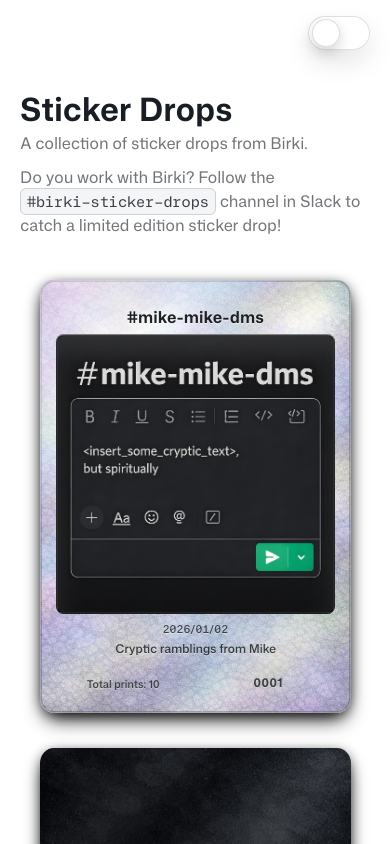
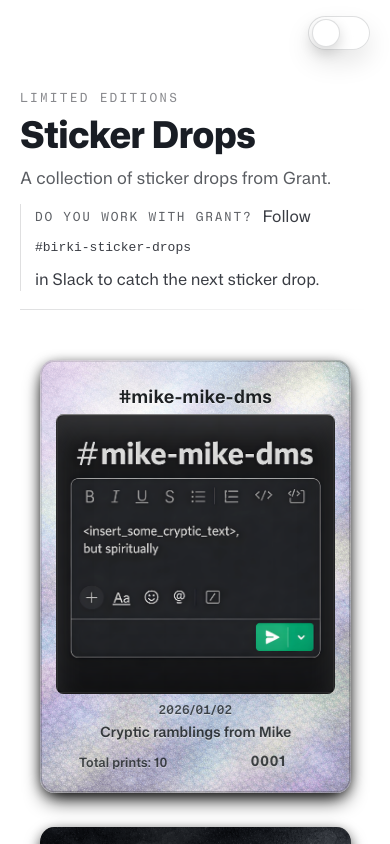
Before and after one commit to GrantBirki/stickers, a Svelte app: page / in a window 390 px wide. Shown: the top 844 px of the page. Built offline with nearby package versions, Linux system fonts and the light colour scheme.

Commit message:
Enhance responsive typography and layout for mobile screens; improve card scaling and header styling on the home page

```diff
--- a/public/css/cards/stickers.css
+++ b/public/css/cards/stickers.css
@@ -66,6 +66,40 @@
   --clip-stage: var(--clip);
   --clip-stage-invert: var(--clip);
   --clip-trainer: var(--clip);
+}
+
+/*
+  Responsive typography (mobile):
+  The card itself can (and should) scale to fit the viewport, but the *text* must
+  stay readable. These overrides intentionally make type feel slightly "zoomed"
+  on small screens to preserve hierarchy + legibility.
+*/
+@media (max-width: 520px) {
+  .card[data-set="stickers"] {
+    /* Bump base type to compensate for smaller card rendering on phones. */
+    font-size: clamp(20px, 5.2vw, 22px);
+
+    /* Preserve hierarchy: title > description > metadata. */
+    --sticker-title-size: 1.34em;
+    --sticker-date-size: 0.92em;
+    --sticker-desc-size: 1.06em;
+    --sticker-prints-size: 0.96em;
+    --sticker-card-number-size: 1.06em;
+    --sticker-meta-weight: 600;
+
+    /* Rebalance layout so bigger type doesn't feel cramped. */
+    --sticker-art-bottom: 30%;
+    --sticker-footer-height: 6%;
+    --sticker-meta-gap: 2.5%;
+  }
+
+  .card[data-set="stickers"][data-front-shape="square"] {
+    --sticker-art-bottom: 28%;
+  }
+
+  .card[data-set="stickers"] .sticker__meta {
+    gap: 8px;
+  }
 }
 
 .card[data-set="stickers"][data-sticker-foil="full"] {
--- a/src/Cards.svelte
+++ b/src/Cards.svelte
@@ -61,6 +61,13 @@
 			opacity: 1 !important;
 			transition: none;
 		}
+
+		/* Ensure the "fan" layout math doesn't shrink/offset cards on small screens. */
+		:global( .card-grid > .card:not(.active) ) {
+			--card-scale: 1 !important;
+			--translate-x: 0px !important;
+			--translate-y: 0px !important;
+		}
 	}
 
 	@media screen and (min-width: 600px) and (max-width: 900px) {
--- a/src/pages/Home.svelte
+++ b/src/pages/Home.svelte
@@ -90,14 +90,20 @@
 </script>
 
 <section class="home">
-  <h1>Sticker Drops</h1>
-  <p class="home__sub">
-    A collection of sticker drops from Birki.
-  </p>
-  <p class="home__sub home__sub--slack">
-    Do you work with Birki? Follow the <code class="inline-code">#birki-sticker-drops</code> channel
-    in Slack to catch a limited edition sticker drop!
-  </p>
+  <header class="home__header">
+    <div class="home__eyebrow">Limited Editions</div>
+    <h1 class="home__title">Sticker Drops</h1>
+    <p class="home__desc">A collection of sticker drops from Grant.</p>
+    <p class="home__cta">
+      <span class="home__cta-lead">Do you work with Grant?</span>
+      <span>Follow</span>
+      <code class="inline-code">
+        <span>#birki-sticker-drops</span>
+      </code>
+      <span>in Slack to catch the next sticker drop.</span>
+    </p>
+    <div class="home__rule" aria-hidden="true"></div>
+  </header>
 
   <CardList>
     {#if isLoading}
@@ -157,33 +163,67 @@
 
 <style>
   .home {
-    padding-top: 20px;
+    padding-top: clamp(22px, 4vw, 46px);
   }
 
-  .home__sub {
-    margin: 0 0 20px;
-    opacity: 0.85;
+  .home__header {
+    max-width: 68ch;
+    margin-bottom: clamp(26px, 4vw, 46px);
   }
 
-  .home__sub--slack {
-    margin-top: -10px;
+  .home__eyebrow {
+    font-family: var(--font-mono);
+    font-size: 0.78rem;
+    letter-spacing: 0.18em;
+    text-transform: uppercase;
+    color: color-mix(in srgb, var(--muted) 72%, var(--bg) 28%);
+    margin: 0 0 10px;
   }
 
-  /* GitHub-esque inline code pill that stays readable in both themes. */
-  .inline-code {
-    font-family: var(--font-mono);
-    font-size: 0.92em;
-    padding: 0.12em 0.4em;
-    border-radius: 6px;
-    background: hsla(220, 14%, 96%, 1);
-    border: 1px solid hsla(220, 14%, 78%, 0.9);
-    color: var(--text);
-    white-space: nowrap;
+  .home__title {
+    margin: 0;
+    font-size: clamp(2.3rem, 4.8vw, 3.35rem);
+    font-weight: 820;
+    font-stretch: 100%;
+    font-optical-sizing: none;
+    font-variation-settings: "wght" 820, "wdth" 100, "opsz" var(--opsz-heading);
+    letter-spacing: -0.02em;
+    line-height: 1.02;
   }
 
-  :global(:root[data-theme="dark"]) .inline-code {
-    background: hsla(215, 28%, 17%, 1);
-    border-color: hsla(215, 20%, 55%, 0.35);
+  .home__desc {
+    margin: clamp(12px, 1.6vw, 16px) 0 0;
+    font-size: clamp(1.05rem, 1.5vw, 1.22rem);
+    line-height: 1.45;
+    color: var(--muted);
+    max-width: 56ch;
+  }
+
+  /* Slack callout: distinct, but quiet. */
+  .home__cta {
+    margin: clamp(14px, 1.9vw, 18px) 0 0;
+    display: flex;
+    flex-wrap: wrap;
+    align-items: center;
+    gap: 10px;
+    padding-left: 14px;
+    border-left: 1px solid var(--border);
+    line-height: 1.5;
+    color: color-mix(in srgb, var(--text) 86%, var(--bg) 14%);
+  }
+
+  .home__cta-lead {
+    font-family: var(--font-mono);
+    font-size: 0.78rem;
+    letter-spacing: 0.14em;
+    text-transform: uppercase;
+    color: color-mix(in srgb, var(--text) 70%, var(--bg) 30%);
+  }
+
+  .home__rule {
+    height: 1px;
+    margin-top: clamp(18px, 3.2vw, 30px);
+    background: linear-gradient(to right, var(--border), transparent);
   }
 
   /* "Liquid glass" floating action button shown when a homepage card is expanded. */
```
